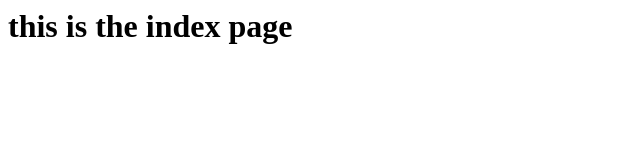
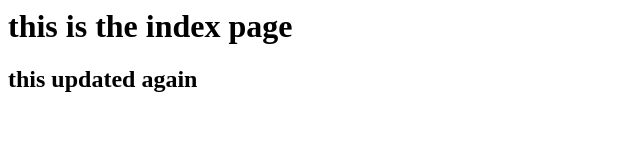
Before and after one commit to krishna9710/krishna_git_repo, a plain HTML site: page index.html in a window 1280 px wide. Shown: the whole page, without its empty margins (0-640 px from the left). Drawn offline with Linux system fonts and the light colour scheme.

Commit message:
update index file

```diff
--- a/index.html
+++ b/index.html
@@ -1 +1,2 @@
 <h1> this is the index page </h1>
+<h2> this updated again </h2>
```
